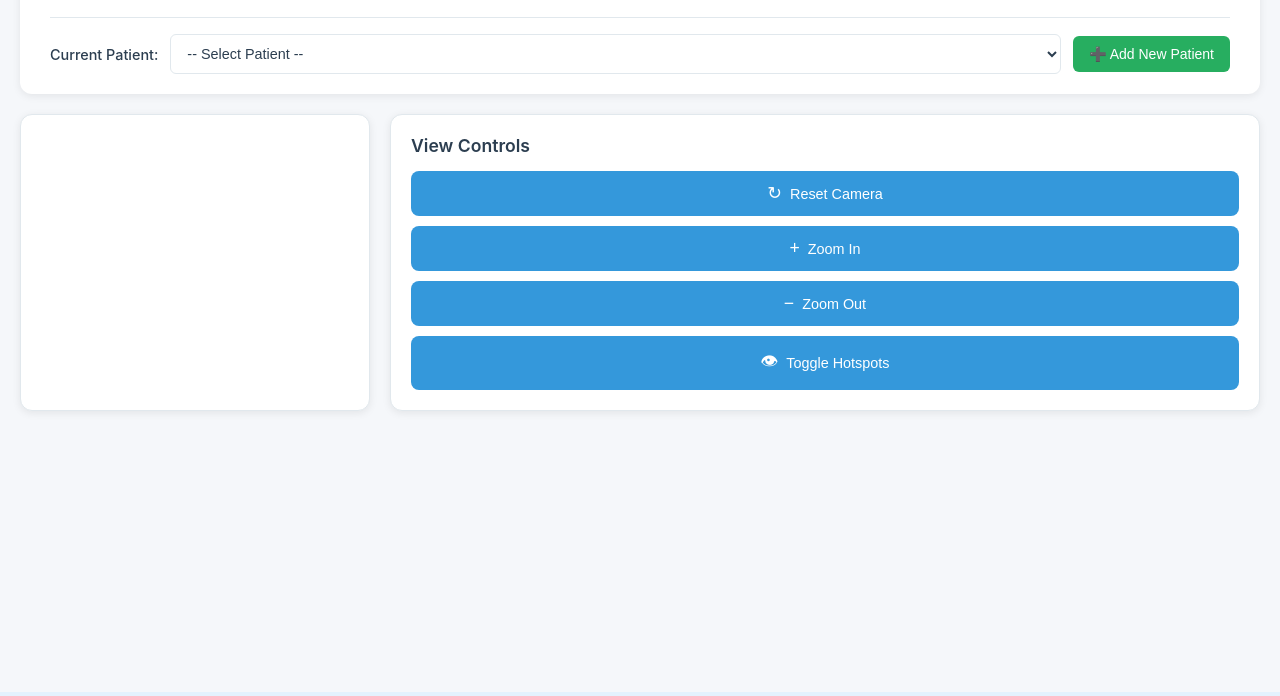
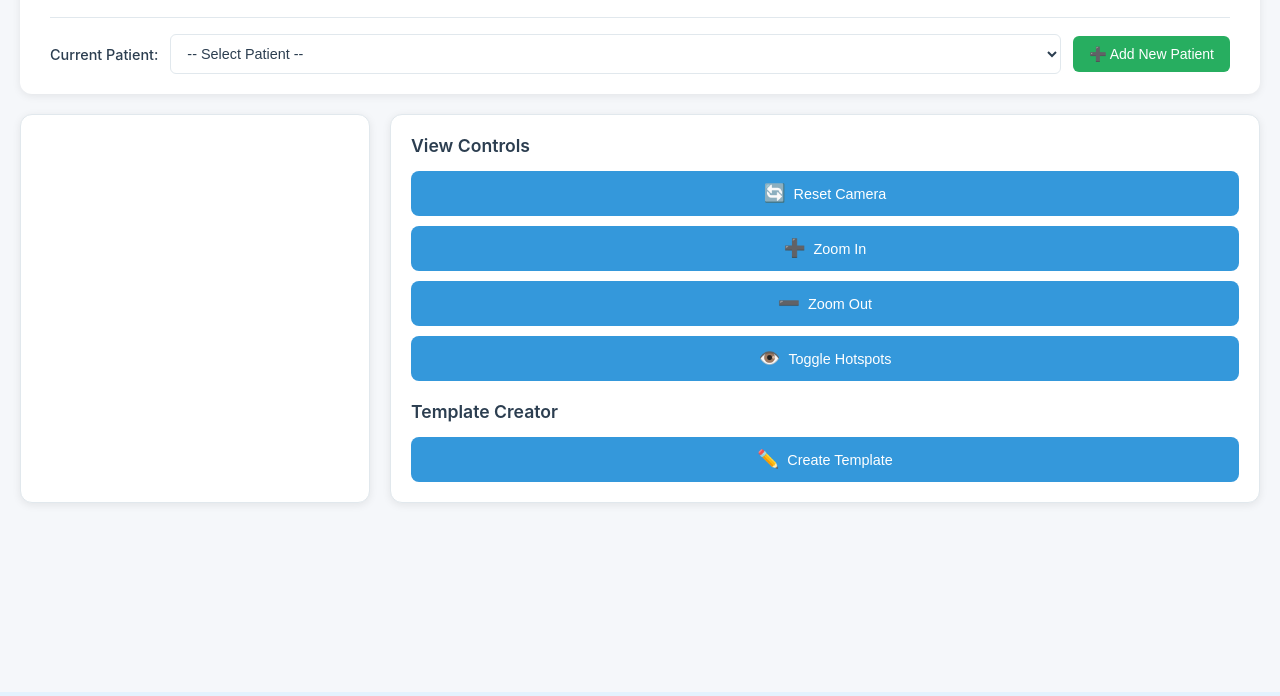
Before and after one commit to slim-nebula/dental-patient-records, a website: page public/index.html in a window 1280 px wide. Shown: the part 104-800 px from the top of the page. Drawn offline with Linux system fonts and the light colour scheme; some packages are replaced by stand-ins of ours; no server answers; a script that the page names is missing.

Commit message:
Add Template Creator UI buttons
- Added Template Creator section to control panel
- New buttons: Create Template, Save Template, Cancel
- Preparing foundation for click-to-create hotspot feature
- Will allow users to create custom tooth templates by clicking on 3D model

```diff
--- a/public/index.html
+++ b/public/index.html
@@ -92,17 +92,30 @@
     <div class="control-panel">
       <h3>View Controls</h3>
       <div class="control-buttons">
-        <button id="reset-camera" class="control-btn" title="Reset camera to initial position">
-          <span>↻</span> Reset Camera
+        <button class="control-btn" id="reset-camera">
+          <span>🔄</span> Reset Camera
         </button>
-        <button id="zoom-in" class="control-btn" title="Zoom in">
-          <span>+</span> Zoom In
+        <button class="control-btn" id="zoom-in">
+          <span>➕</span> Zoom In
         </button>
-        <button id="zoom-out" class="control-btn" title="Zoom out">
-          <span>−</span> Zoom Out
+        <button class="control-btn" id="zoom-out">
+          <span>➖</span> Zoom Out
         </button>
-        <button id="toggle-hotspots" class="control-btn" title="Show/hide annotations">
-          <span>👁</span> Toggle Hotspots
+        <button class="control-btn" id="toggle-hotspots">
+          <span>👁️</span> Toggle Hotspots
+        </button>
+      </div>
+
+      <h3 style="margin-top: 20px;">Template Creator</h3>
+      <div class="control-buttons">
+        <button class="control-btn" id="template-mode">
+          <span>✏️</span> Create Template
+        </button>
+        <button class="control-btn" id="save-template" style="display: none;">
+          <span>💾</span> Save Template
+        </button>
+        <button class="control-btn" id="cancel-template" style="display: none;">
+          <span>❌</span> Cancel
         </button>
       </div>
     </div>
```
